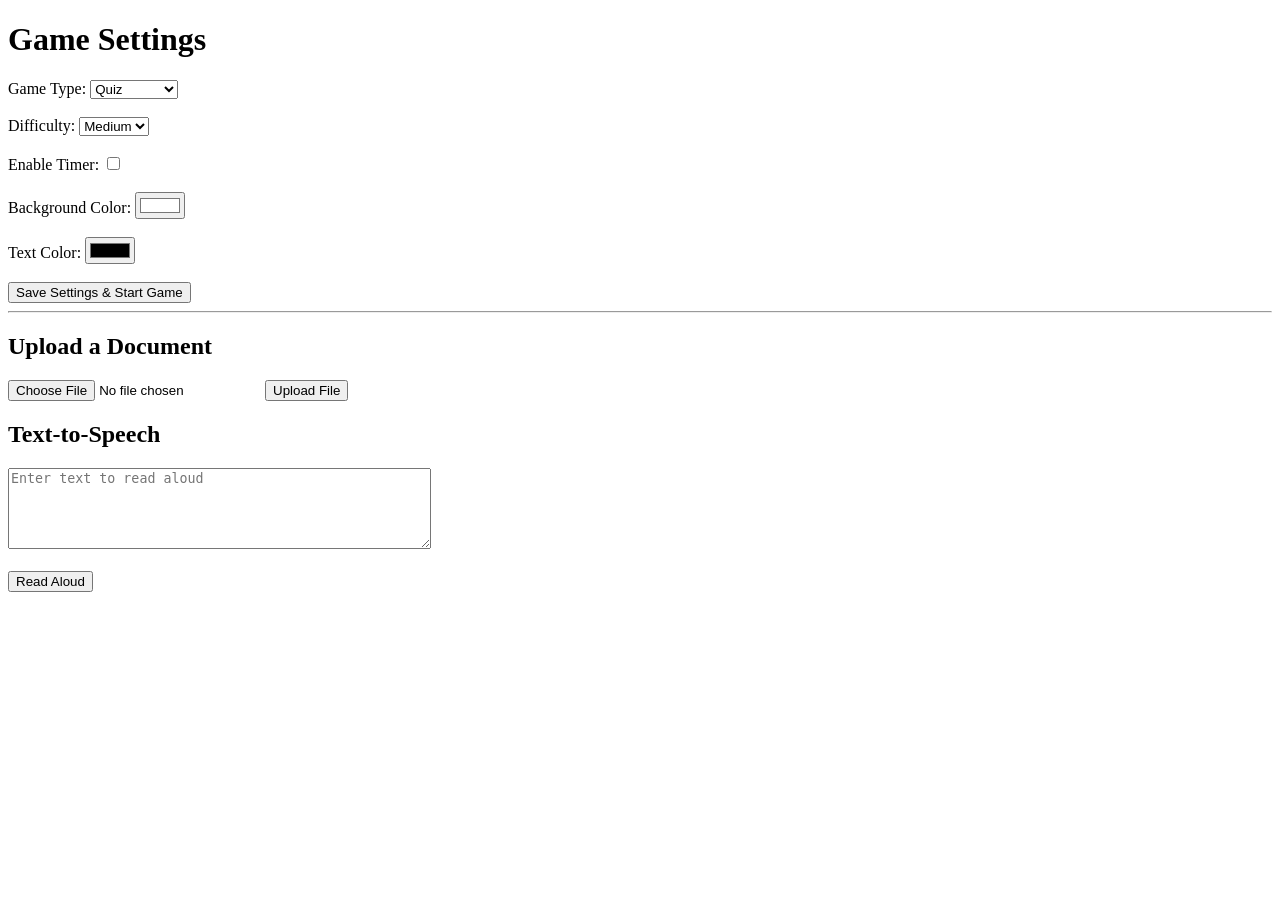
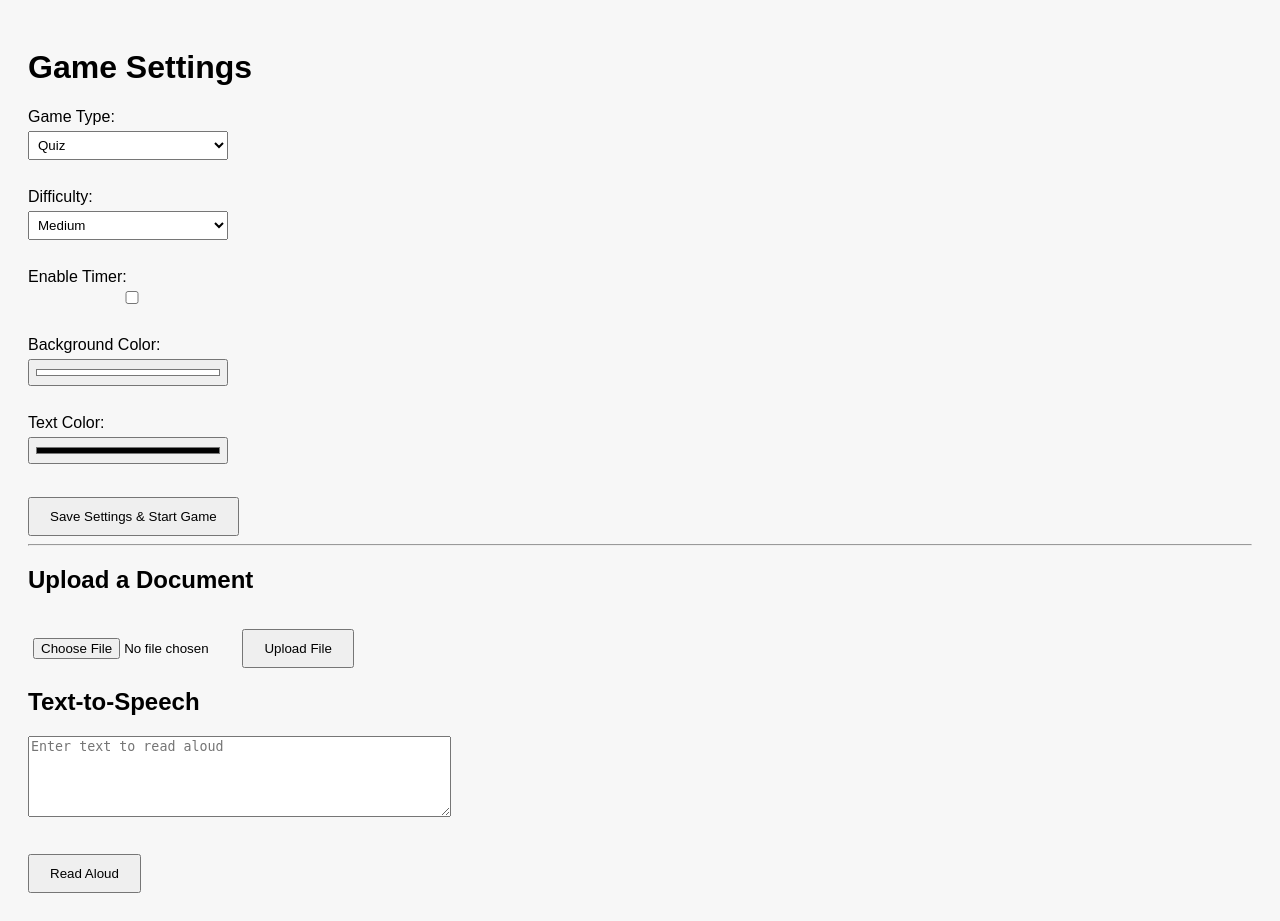
Before and after one commit to leanne-17/Witathon-2026, a Flask app: page / in a window 1280 px wide. Before the commit the page ends 592 px from the top, so only its background shows below. Run offline with Flask 3, Linux system fonts and the light colour scheme.

Commit message:
Enhance settings page with styles and file input types
Added CSS styles for improved layout and aesthetics. Updated file input to accept specific document types.

```diff
--- a/templates/settings.html
+++ b/templates/settings.html
@@ -2,6 +2,12 @@
 <html>
 <head>
     <title>Game Settings</title>
+    <style>
+        body { font-family: Arial; padding: 20px; background-color: #f7f7f7; }
+        label { display: block; margin-top: 10px; }
+        input, select { margin-top: 5px; padding: 5px; width: 200px; }
+        button { margin-top: 15px; padding: 10px 20px; }
+    </style>
 </head>
 <body>
 
@@ -45,7 +51,7 @@
 <!-- File Upload Form -->
 <h2>Upload a Document</h2>
 <form action="/upload" method="POST" enctype="multipart/form-data">
-    <input type="file" name="document" required>
+    <input type="file" name="document" accept=".pdf,.txt,.docx" required>
     <button type="submit">Upload File</button>
 </form>
 
```
